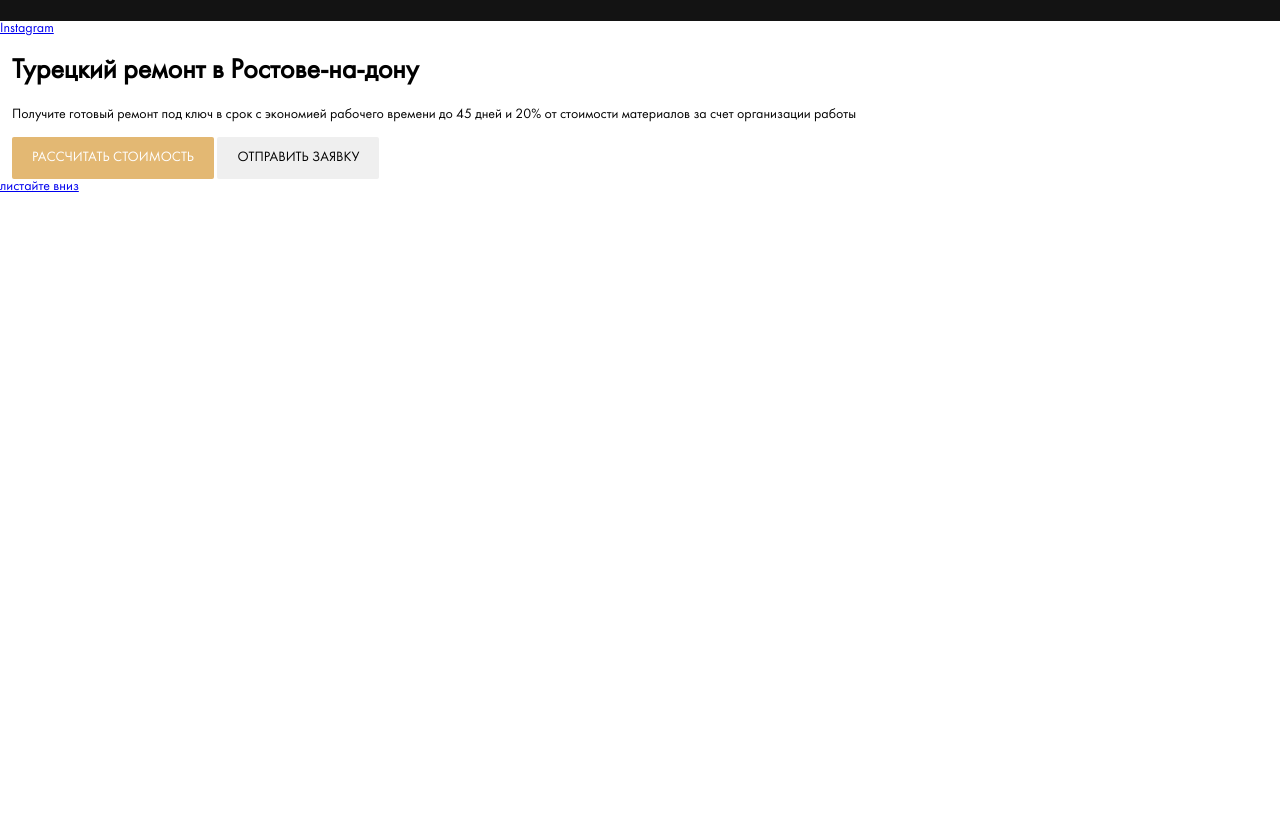
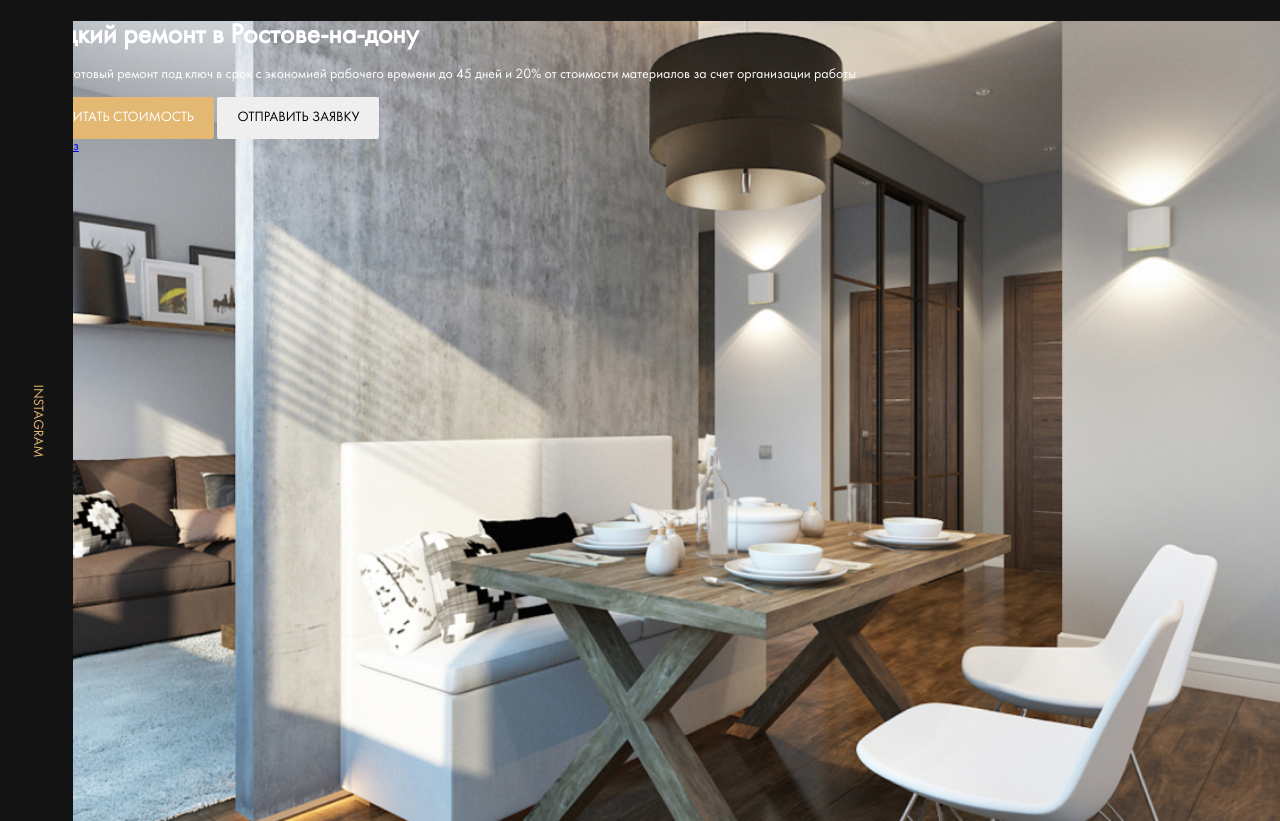
Before and after one commit to ranyn777/repair-design, a website: page index.html in a window 1280 px wide. Shown: the part 69-890 px from the top of the page. Before the commit the page ends 800 px from the top, so only its background shows below. Drawn offline with Linux system fonts and the light colour scheme; files whose address does not match are found by name.

Commit message:
feat: add instagram button

```diff
--- a/index.html
+++ b/index.html
@@ -30,7 +30,9 @@
     </header>
     <main>
         <section class="hero">
-            <a href="#" class="instagram hero__instagram">Instagram</a>
+            <div class="instagram hero__instagram">
+                <a href="#" class="instagram__link">Instagram</a>
+            </div>
             <div class="hero__content">
                 <div class="container">
                     <h1 class="title hero__title">Турецкий ремонт в Ростове-на-дону</h1>
--- a/sass/style.sass
+++ b/sass/style.sass
@@ -4,6 +4,7 @@
 @import 'interface'
 @import 'grid'
 @import 'templates/header'
+@import 'templates/hero'
 
 body
     font-family: 'Futura Book', sans-serif
--- /dev/null
+++ b/sass/templates/_hero.sass
@@ -0,0 +1,23 @@
+.hero
+    position: relative
+    background: $dark url(../img/hero-bg.jpg) no-repeat center / cover
+    height: 100vh
+    color: $light
+    &__instagram
+        position: absolute
+        left: 0
+        top: 0
+        height: 100%
+        max-width: 80px
+.instagram
+    display: flex
+    justify-content: center
+    align-items: center
+    background-color: $dark
+    &__link
+        text-transform: uppercase
+        text-decoration: none
+        color: $primary
+        transform: rotate(90deg)
+.title
+    margin: 0
```
Also changed, not shown: css/style.css, img/hero-bg.jpg (added).
